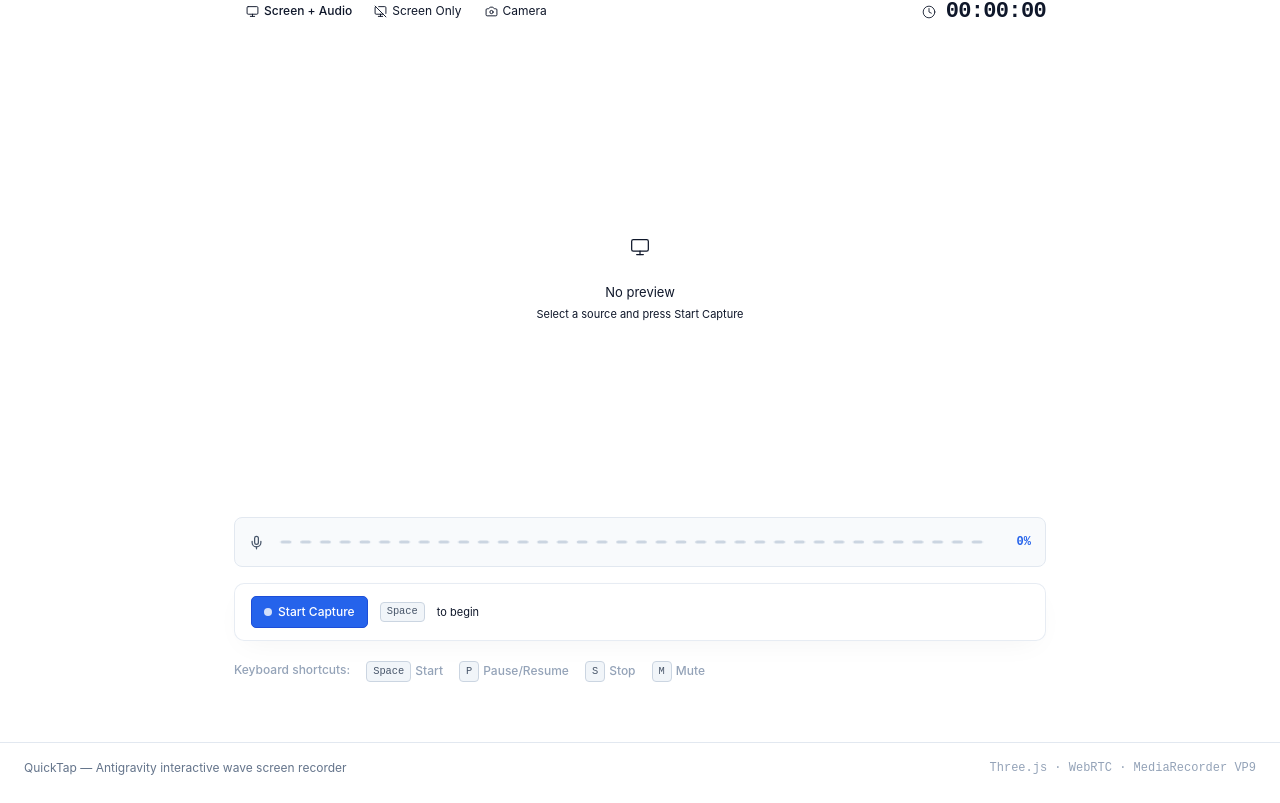
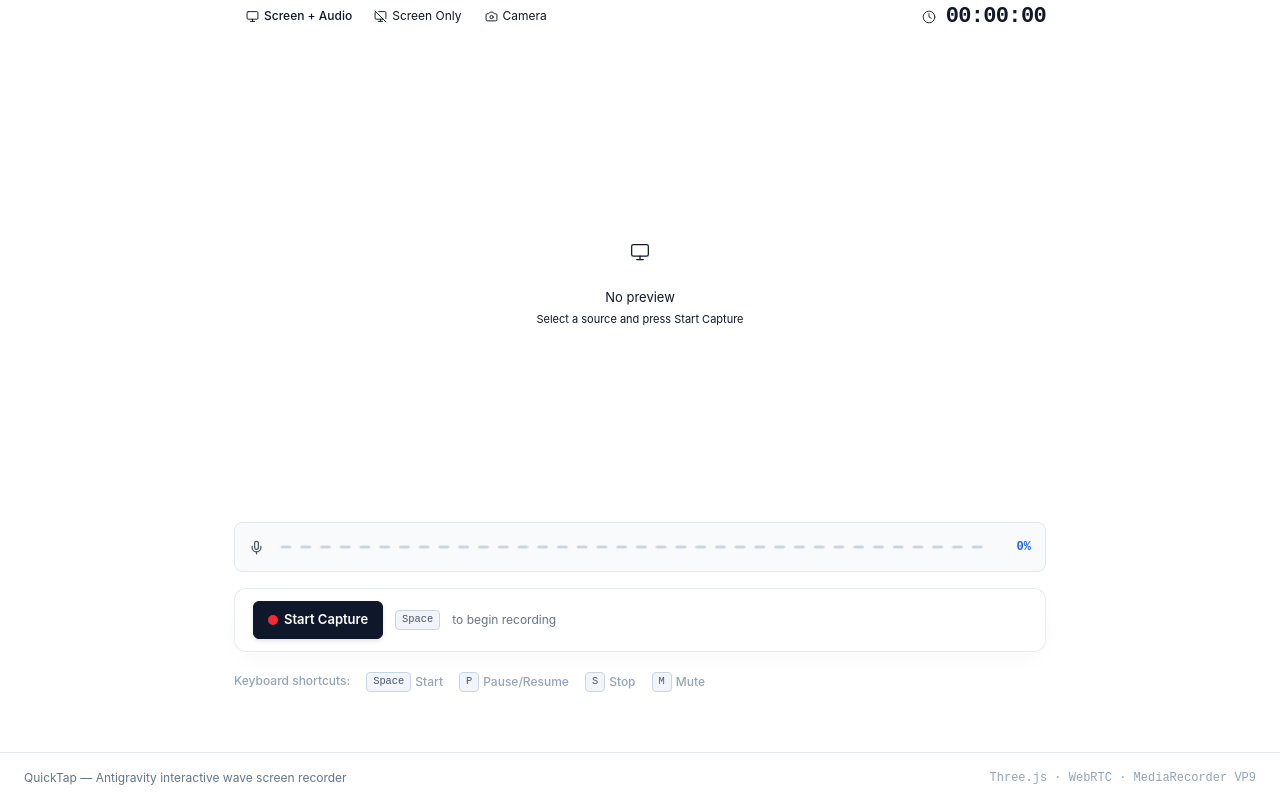
Before and after one commit to bhavyasachula/QuickTap, a React (Vite) app: page / in a window 1280 px wide. Shown: the part 1340-2143 px from the top of the page. Built offline with nearby package versions, Linux system fonts and the light colour scheme.

Commit message:
feat: implement core UI components including video preview, control bar, and layout headers for screen recording functionality.

```diff
--- a/src/components/ControlBar.jsx
+++ b/src/components/ControlBar.jsx
@@ -1,39 +1,35 @@
-/**
- * ControlBar — the signature glassmorphism element.
- * This is the ONE place we use the glass-panel class.
- * Framer Motion animates the state transition (idle → recording).
- * Keyboard hints are shown inline next to buttons.
- */
 import { motion, AnimatePresence } from 'framer-motion';
 import { Play, Square, Pause, RotateCcw, Mic, MicOff } from 'lucide-react';
 
 const btn = {
   base: {
     display: 'flex', alignItems: 'center', gap: '6px',
-    borderRadius: '5px', fontSize: '12px', fontWeight: 500,
-    padding: '6px 12px', cursor: 'pointer',
-    transition: 'background 0.12s ease, border-color 0.12s ease, transform 0.1s ease',
+    borderRadius: '6px', fontSize: '13px', fontWeight: 600,
+    padding: '8px 14px', cursor: 'pointer',
+    transition: 'all 0.12s ease',
     userSelect: 'none', border: '1px solid transparent',
   },
   primary: {
-    background: '#2563eb',
-    border: '1px solid #1d4ed8',
-    color: '#fff',
+    background: '#0f172a',
+    border: '1px solid #0f172a',
+    color: '#ffffff',
+    boxShadow: '0 2px 4px rgba(15, 23, 42, 0.12)',
   },
   ghost: {
-    background: 'transparent',
-    border: '1px solid var(--color-border-default)',
-    color: 'var(--color-text-secondary)',
+    background: '#ffffff',
+    border: '1px solid #cbd5e1',
+    color: '#334155',
+    boxShadow: '0 1px 2px rgba(0, 0, 0, 0.05)',
   },
   danger: {
-    background: 'rgba(239,68,68,0.12)',
-    border: '1px solid rgba(239,68,68,0.3)',
-    color: '#f87171',
+    background: '#fef2f2',
+    border: '1px solid #fca5a5',
+    color: '#dc2626',
   },
   muted: {
-    background: 'rgba(239,68,68,0.12)',
-    border: '1px solid rgba(239,68,68,0.25)',
-    color: '#f87171',
+    background: '#fef2f2',
+    border: '1px solid #fca5a5',
+    color: '#dc2626',
   },
 };
 
@@ -52,15 +48,14 @@ export default function ControlBar({
   const isPaused    = recordingState === 'paused';
 
   return (
-    /* ONE glass-panel usage */
     <div
       className="glass-panel"
       style={{
-        borderRadius: '10px',
-        padding: '12px 16px',
+        borderRadius: '12px',
+        padding: '12px 18px',
         display: 'flex',
         alignItems: 'center',
-        gap: '8px',
+        gap: '10px',
         width: '100%',
       }}
     >
@@ -73,25 +68,22 @@ export default function ControlBar({
               id="btn-start"
               onClick={onStart}
               style={{ ...btn.base, ...btn.primary }}
-              onMouseEnter={e => { e.currentTarget.style.background = '#1d4ed8'; e.currentTarget.style.transform = 'translateY(-1px)'; }}
-              onMouseLeave={e => { e.currentTarget.style.background = '#2563eb'; e.currentTarget.style.transform = 'translateY(0)'; }}
+              onMouseEnter={e => { e.currentTarget.style.background = '#1e293b'; e.currentTarget.style.transform = 'translateY(-1px)'; }}
+              onMouseLeave={e => { e.currentTarget.style.background = '#0f172a'; e.currentTarget.style.transform = 'translateY(0)'; }}
             >
-              <span
-                className="w-2 h-2 rounded-full bg-white/80 flex-shrink-0"
-                style={{ boxShadow: '0 0 0 0 rgba(255,255,255,0.4)' }}
-              />
+              <span className="w-2.5 h-2.5 rounded-full bg-red-500 flex-shrink-0 animate-pulse" />
               Start Capture
             </button>
             <kbd>Space</kbd>
-            <span style={{ color: 'var(--color-text-tertiary)', fontSize: '11px' }}>
-              to begin
+            <span style={{ color: '#64748b', fontSize: '12px' }}>
+              to begin recording
             </span>
           </motion.div>
         )}
 
         {/* ── RECORDING / PAUSED ────────────────────────── */}
         {(isRecording || isPaused) && (
-          <motion.div key="active" {...fadeSwap} className="flex items-center gap-2 w-full flex-wrap">
+          <motion.div key="active" {...fadeSwap} className="flex items-center gap-2.5 w-full flex-wrap">
 
             {/* Pause / Resume */}
             <button
@@ -101,35 +93,31 @@ export default function ControlBar({
                 ...btn.base,
                 ...(isPaused ? btn.primary : btn.ghost),
               }}
-              onMouseEnter={e => { e.currentTarget.style.borderColor = 'var(--color-border-strong)'; }}
-              onMouseLeave={e => { e.currentTarget.style.borderColor = isPaused ? '#1d4ed8' : 'var(--color-border-default)'; }}
             >
               {isPaused
-                ? <><RotateCcw size={13} strokeWidth={2} /> Resume</>
-                : <><Pause size={13} strokeWidth={2} /> Pause</>
+                ? <><RotateCcw size={14} strokeWidth={2} /> Resume</>
+                : <><Pause size={14} strokeWidth={2} /> Pause</>
               }
             </button>
             <kbd>{isPaused ? 'R' : 'P'}</kbd>
 
-            <div style={{ width: '1px', height: '20px', background: 'var(--color-border-default)', margin: '0 4px' }} />
+            <div style={{ width: '1px', height: '22px', background: '#e2e8f0', margin: '0 4px' }} />
 
             {/* Stop */}
             <button
               id="btn-stop"
               onClick={onStop}
               style={{ ...btn.base, ...btn.danger }}
-              onMouseEnter={e => { e.currentTarget.style.background = 'rgba(239,68,68,0.2)'; e.currentTarget.style.transform = 'translateY(-1px)'; }}
-              onMouseLeave={e => { e.currentTarget.style.background = 'rgba(239,68,68,0.12)'; e.currentTarget.style.transform = 'translateY(0)'; }}
             >
-              <Square size={12} fill="currentColor" strokeWidth={0} />
-              Stop
+              <Square size={13} fill="currentColor" strokeWidth={0} />
+              Stop Recording
             </button>
             <kbd>S</kbd>
 
-            {/* Mute — only when audio mode */}
+            {/* Mute */}
             {recordingMode !== 'screen-only' && (
               <>
-                <div style={{ width: '1px', height: '20px', background: 'var(--color-border-default)', margin: '0 4px' }} />
+                <div style={{ width: '1px', height: '22px', background: '#e2e8f0', margin: '0 4px' }} />
                 <button
                   id="btn-mute"
                   onClick={onMute}
@@ -137,33 +125,31 @@ export default function ControlBar({
                     ...btn.base,
                     ...(isMuted ? btn.muted : btn.ghost),
                   }}
-                  onMouseEnter={e => { e.currentTarget.style.borderColor = 'var(--color-border-strong)'; }}
-                  onMouseLeave={e => { e.currentTarget.style.borderColor = isMuted ? 'rgba(239,68,68,0.25)' : 'var(--color-border-default)'; }}
                 >
                   {isMuted
-                    ? <><MicOff size={13} strokeWidth={2} /> Unmute</>
-                    : <><Mic size={13} strokeWidth={2} /> Mic</>
+                    ? <><MicOff size={14} strokeWidth={2} /> Unmute</>
+                    : <><Mic size={14} strokeWidth={2} /> Mic</>
                   }
                 </button>
                 <kbd>M</kbd>
               </>
             )}
 
-            {/* Spacer + REC label */}
+            {/* REC indicator */}
             <div style={{ marginLeft: 'auto', display: 'flex', alignItems: 'center', gap: '6px' }}>
               {isRecording && (
-                <span className="rec-dot w-1.5 h-1.5 rounded-full bg-red-500 flex-shrink-0" />
+                <span className="rec-dot w-2 h-2 rounded-full bg-red-500 flex-shrink-0" />
               )}
               <span
                 style={{
                   fontFamily: 'var(--font-mono)',
-                  fontSize: '10px',
-                  letterSpacing: '0.1em',
-                  color: isRecording ? 'var(--color-rec)' : '#f59e0b',
-                  fontWeight: 600,
+                  fontSize: '11px',
+                  letterSpacing: '0.08em',
+                  color: isRecording ? '#ef4444' : '#d97706',
+                  fontWeight: 700,
                 }}
               >
-                {isRecording ? 'REC' : 'PAUSED'}
+                {isRecording ? 'LIVE' : 'PAUSED'}
               </span>
             </div>
           </motion.div>
```
